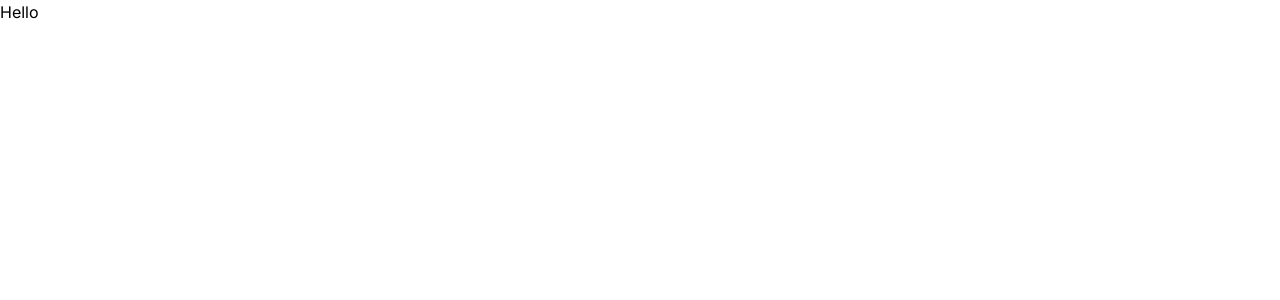
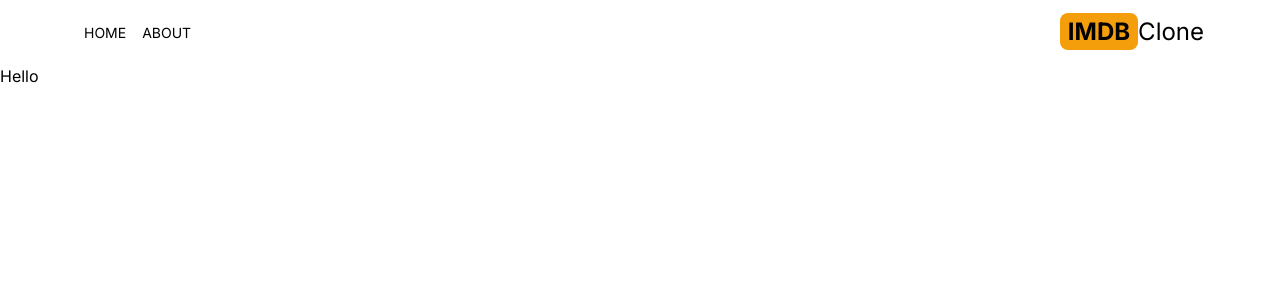
Before and after one commit to binhpham199x/imdb-clone-nextjs, a Next.js app: page / in a window 1280 px wide. Shown: the top 300 px of the page. Built offline with nearby package versions, Linux system fonts and the light colour scheme.

Commit message:
feat: add basic Header component

```diff
--- a/src/app/layout.tsx
+++ b/src/app/layout.tsx
@@ -1,6 +1,7 @@
 import type { Metadata } from "next";
 import { Inter } from "next/font/google";
 import "./globals.css";
+import Header from "@/components/Header";
 
 const inter = Inter({ subsets: ["latin"] });
 
@@ -15,8 +16,11 @@
    children: React.ReactNode;
 }>) {
    return (
-    <html lang="en" >
-      <body className={inter.className}>{children}</body>
+      <html lang="en">
+         <body className={inter.className}>
+            <Header />
+            {children}
+         </body>
       </html>
    );
 }
--- /dev/null
+++ b/src/components/Header.tsx
@@ -0,0 +1,31 @@
+import { AiFillHome } from "react-icons/ai";
+import MenuItem from "./MenuItem";
+import { BsFillInfoCircleFill } from "react-icons/bs";
+import Link from "next/link";
+
+const Header = () => {
+   return (
+      <div className="flex justify-between items-center p-3 max-w-6xl mx-auto">
+         <div className="flex gap-4 p-2">
+            <MenuItem
+               title="home"
+               address="/"
+               Icon={AiFillHome}
+            />
+            <MenuItem
+               title="about"
+               address="/about"
+               Icon={BsFillInfoCircleFill}
+            />
+         </div>
+         <div>
+            <Link href={"/"} className="text-2xl font-bold bg-amber-500 py-1 px-2 rounded-lg">
+               IMDB
+            </Link>
+            <span className="text-2xl hidden sm:inline">Clone</span>
+         </div>
+      </div>
+   );
+};
+
+export default Header;
--- /dev/null
+++ b/src/components/MenuItem.tsx
@@ -0,0 +1,20 @@
+import Link from "next/link";
+import React from "react";
+import { IconType } from "react-icons";
+
+type Props = {
+   title: string;
+   address: string;
+   Icon: IconType;
+};
+
+const MenuItem = (props: Props) => {
+   return (
+      <Link href={props.address} className="hover:text-amber-500">
+         <props.Icon className="text-2xl sm:hidden"/>
+         <p className="uppercase hidden sm:inline text-sm">{props.title}</p>
+      </Link>
+   );
+};
+
+export default MenuItem;
```
Lines whose indentation alone changed are shown as unchanged.
